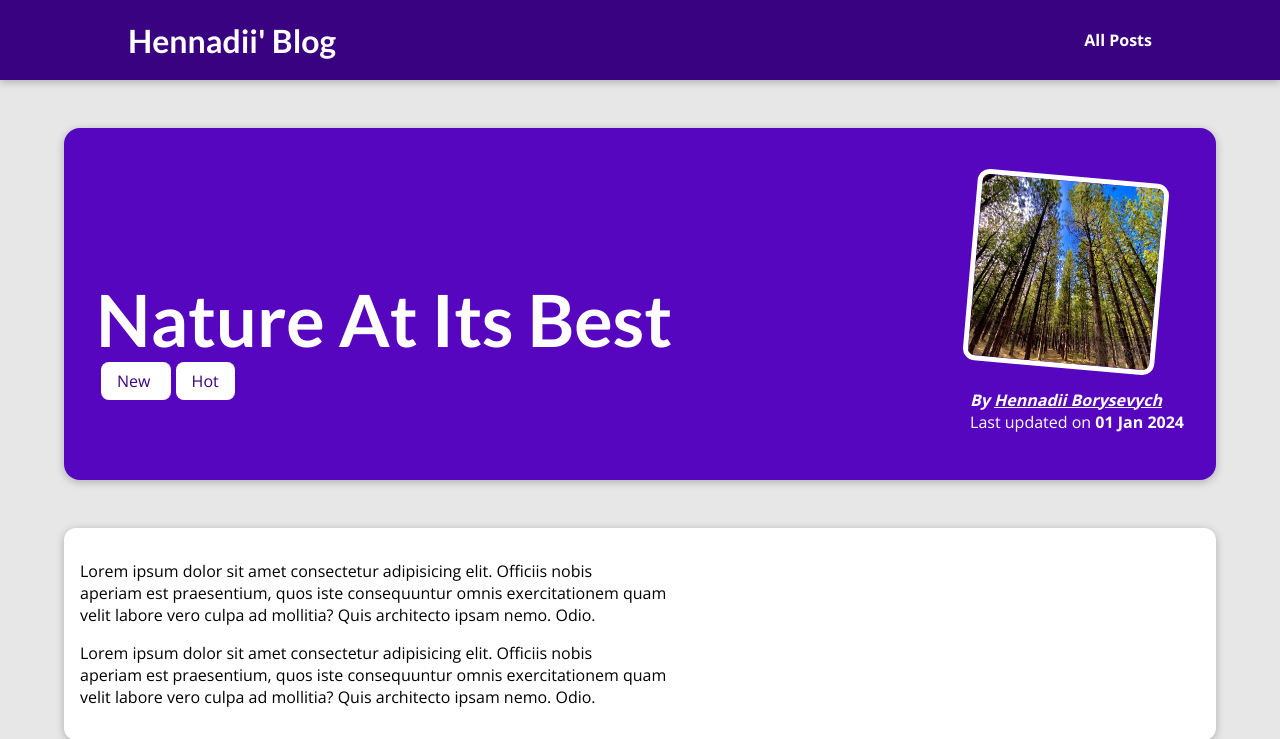
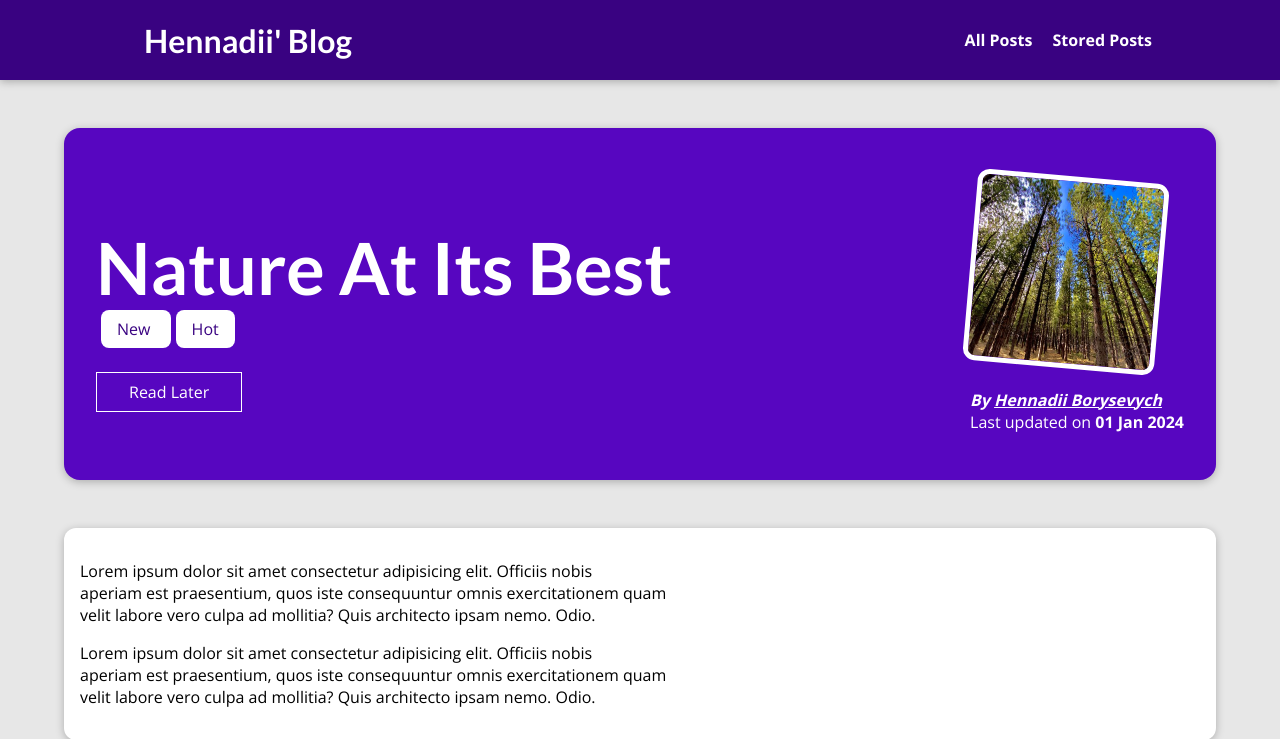
Before and after one commit to HennadiiBorysevych/myblog, a Django app: a page that uses my_site/templates/base.html in a window 1280 px wide. Shown: the top 739 px of the page. Run offline with Django 5.2, Linux system fonts and the light colour scheme; data comes from the database, SQL or seed files in the repository; both versions use the stored data as it was after the commit.

Commit message:
feat:read later logic

```diff
--- a/my_site/blog/admin.py
+++ b/my_site/blog/admin.py
@@ -1,6 +1,6 @@
 from django.contrib import admin
 
-from .models import Post, Author, Tag
+from .models import Post, Author, Tag, Comment
 # Register your models here.
 
 
@@ -13,3 +13,4 @@
 admin.site.register(Post, PostAdmin)
 admin.site.register(Author)
 admin.site.register(Tag)
+admin.site.register(Comment)
--- a/my_site/blog/models.py
+++ b/my_site/blog/models.py
@@ -30,6 +30,9 @@
         Author, on_delete=models.SET_NULL, null=True, related_name="posts")
     tags = models.ManyToManyField(Tag)
 
+    def __str__(self) -> str:
+        return self.title
+
 
 class Comment(models.Model):
     user_name = models.CharField(max_length=120)
--- a/my_site/blog/static/blog/post-detail.css
+++ b/my_site/blog/static/blog/post-detail.css
@@ -5,7 +5,6 @@
 #main-navigation {
   background-color: #390281;
   box-shadow: 0 2px 8px rgba(0, 0, 0, 0.25);
-
 }
 
 #summary {
@@ -72,17 +71,16 @@
   box-shadow: 0 2px 8px rgba(0, 0, 0, 0.25);
 }
 
-  .tag{
+.tag {
   background-color: #fff;
   color: #390281;
   padding: 0.5rem 1rem;
   border-radius: 8px;
   margin-left: 5px;
 }
-  .blog_info{
+.blog_info {
   color: #fff;
 }
-
 
 #comment-form {
   margin: 3rem auto;
@@ -193,3 +191,22 @@
 #comments h2 {
   color: #464646;
 }
+
+#read-later {
+  margin: 2rem 0;
+}
+
+#read-later button {
+  background-color: transparent;
+  border: 1px solid white;
+  padding: 0.5rem 2rem;
+  font: inherit;
+  color: #fff;
+  cursor: pointer;
+}
+
+#read-later button:hover,
+read-later button:active {
+  background-color: #fff;
+  color: #390281;
+}
--- a/my_site/blog/templates/blog/post-detail.html
+++ b/my_site/blog/templates/blog/post-detail.html
@@ -35,7 +35,22 @@
                 </span>
             {% endfor %}
         </div>
+        <div id='read-later'>
+            <form action="{% url "read-later" %}" method='POST'>
+                {% csrf_token %}
+                <input type='hidden' value="{{post.id}}" name='post_id' />
+                <button>
+                    {% if saved_for_later %}
+                    Remove from "Read Later" List
+                    {% else %}
+                    Read Later
+                    {% endif %}
+                </button>
+             </form>
         </div>
+    </div>
+
+
 
 <acticle>
     <img class='post_image' width="100" height="100" src="{{post.image.url}}" alt={{post.title}} />
--- a/my_site/blog/urls.py
+++ b/my_site/blog/urls.py
@@ -3,7 +3,9 @@
 from . import views
 
 urlpatterns = [
-    path('',views.StartingPageView.as_view(), name="starting-page" ),
+    path('', views.StartingPageView.as_view(), name="starting-page"),
     path('posts', views.AllPostsView.as_view(), name="posts-page"),
-    path('posts/<slug:slug>', views.SinglePostView.as_view(), name="post-detail-page" ), #
+    path('posts/<slug:slug>', views.SinglePostView.as_view(),
+         name="post-detail-page"),
+    path('read-later', views.ReadLaterView.as_view(), name='read-later'),
 ]
--- a/my_site/blog/views.py
+++ b/my_site/blog/views.py
@@ -115,6 +115,15 @@
 
 
 class SinglePostView(View):
+    def is_stored_post(self, request, post_id):
+        stored_posts = request.session.get('stored_posts')
+        if stored_posts is not None:
+            is_saved_for_later = post_id in stored_posts
+        else:
+            is_saved_for_later = False
+
+        return is_saved_for_later
+
     def get(self, request, slug):
         post = Post.objects.get(slug=slug)
         context = {
@@ -122,6 +131,7 @@
             'post_tags': post.tags.all(),
             'comment_form': CommentForm(),
             'comments': post.comments.all().order_by('-id'),
+            'is_saved_for_later': self.is_stored_post(request, post.id)
         }
 
         return render(request, 'blog/post-detail.html', context)
@@ -142,6 +152,8 @@
             'post_tags': post.tags.all(),
             'comment_form': comment_form,
             'comments': post.comments.all(),
+            'is_saved_for_later': self.is_stored_post(request, post.id)
+
 
         }
 
@@ -155,3 +167,37 @@
 
 #     # selected_post = next(post for post in all_posts if post['slug'] == slug)
 #     return render(req, 'blog/post-detail.html', {"post": identified_post, "post_tags": identified_post.tags.all()})
+
+class ReadLaterView(View):
+    def get(self, request):
+
+        stored_posts = request.session.get('stored_posts')
+
+        context = {}
+
+        if stored_posts is None or len(stored_posts) == 0:
+            context['posts'] = []
+            context['has_posts'] = False
+        else:
+            posts = Post.objects.filter(id__in=stored_posts)
+            context['posts'] = posts
+            context['has_posts'] = True
+
+        return render(request, 'blog/stored-posts.html', context)
+
+    def post(self, request):
+        stored_posts = request.session.get('stored_posts')
+
+        if stored_posts is None:
+            stored_posts = []
+
+        post_id = int(request.POST['post_id'])
+        if post_id not in stored_posts:
+            stored_posts.append(post_id)
+        else:
+            stored_posts.remove(post_id)
+
+        request.session['stored_posts'] = stored_posts
+
+
+        return HttpResponseRedirect('/')
--- a/my_site/static/app.css
+++ b/my_site/static/app.css
@@ -35,6 +35,7 @@
   text-decoration: none;
   color: white;
   font-weight: bold;
+  margin-left: 1rem;
 }
 
 #main-navigation a:hover,
--- a/my_site/templates/base.html
+++ b/my_site/templates/base.html
@@ -16,6 +16,7 @@
       </h1>
       <nav>
         <a href="{% url "posts-page" %}"> All Posts </a>
+        <a href="{% url "read-later" %}"> Stored Posts </a>
       </nav>
     </header>
     {% block content %} {% endblock %}
```
Also changed, not shown: my_site/blog/static/blog/stored-posts.css (added, +39 -0 lines), my_site/blog/templates/blog/stored-posts.html (added, +27 -0 lines), my_site/db.sqlite3. Lines whose indentation alone changed are shown as unchanged.
